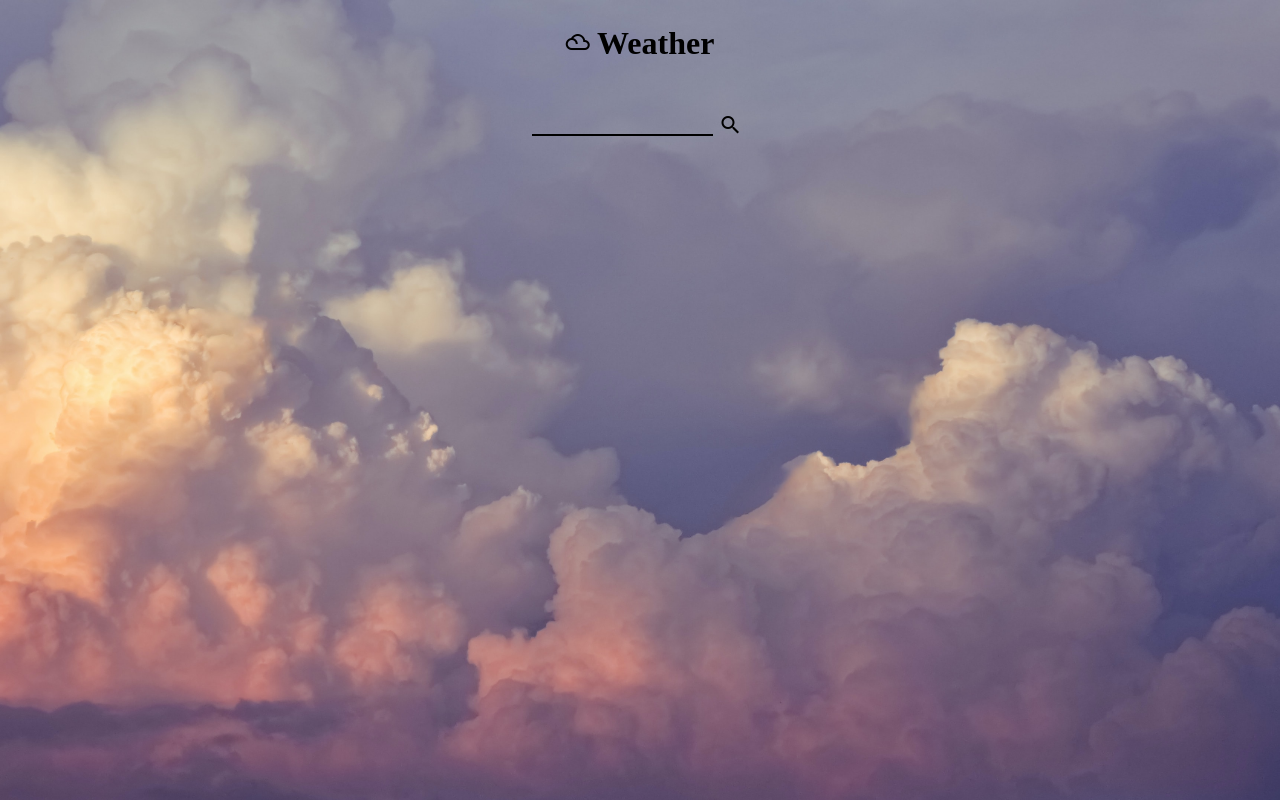
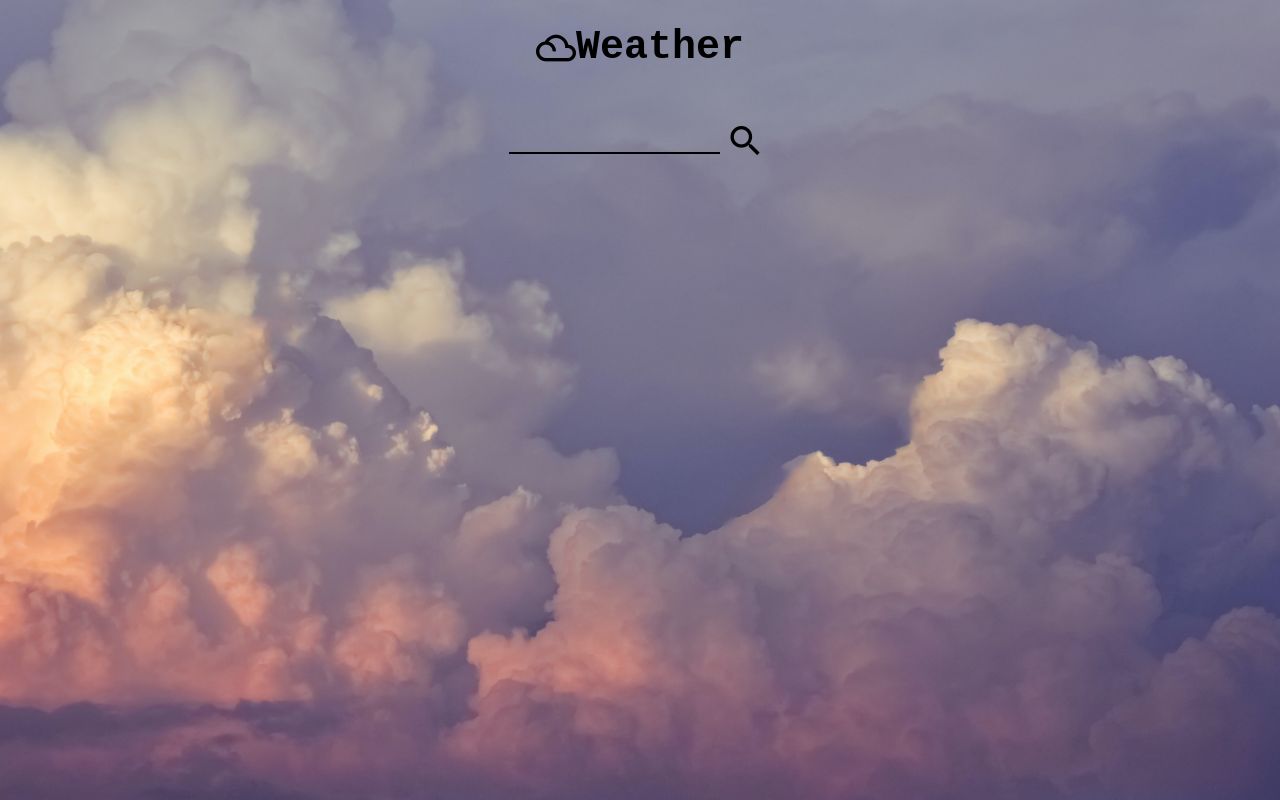
Before and after one commit to Ikram432k/weather_app, a plain HTML site: page index.html in a window 1280 px wide. Drawn offline with Linux system fonts and the light colour scheme.

Commit message:
dist/style.css

```diff
--- a/style.css
+++ b/style.css
@@ -9,11 +9,18 @@ body{
     align-items: center;
     justify-content: center;
 }
+.material-icons{
+    font-size: 2.5rem;
+}
 h1{
     margin: 0px;
     padding: 25px;
+    font-family: 'Courier New', Courier, monospace;
+    font-size: 2.5rem;
+    display: flex;
+    align-items: center;
 }
-form{
+form ,.error-msg{
     display: flex;
     align-items: center;
     margin: 25px;
@@ -24,11 +31,17 @@ input{
     border: none;
     outline: none;
     border-bottom: 2px solid black;
+    font-size: 1em;
 }
 button{
     background: transparent;
     border: 0px;
 }
+.info-container{
+    font-family: -apple-system, BlinkMacSystemFont, 'Segoe UI', Roboto, Oxygen, Ubuntu, Cantarell, 'Open Sans', 'Helvetica Neue', sans-serif;
+    font-size: 1.5rem;
+}
+
 /* .header-bar{
     display: flex;
     align-items: center;
```
